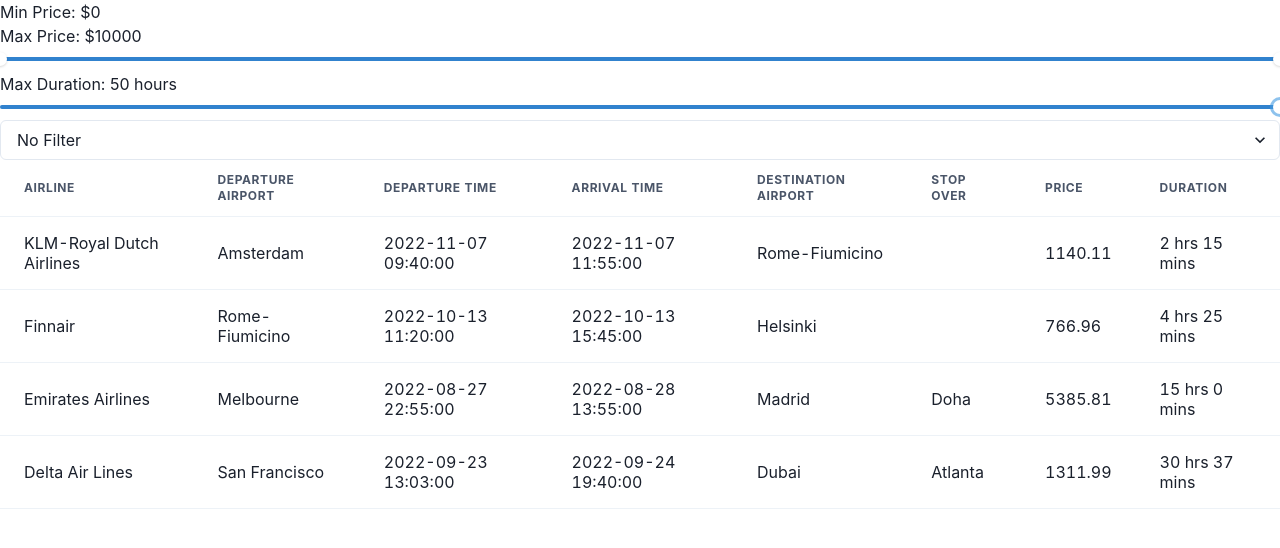
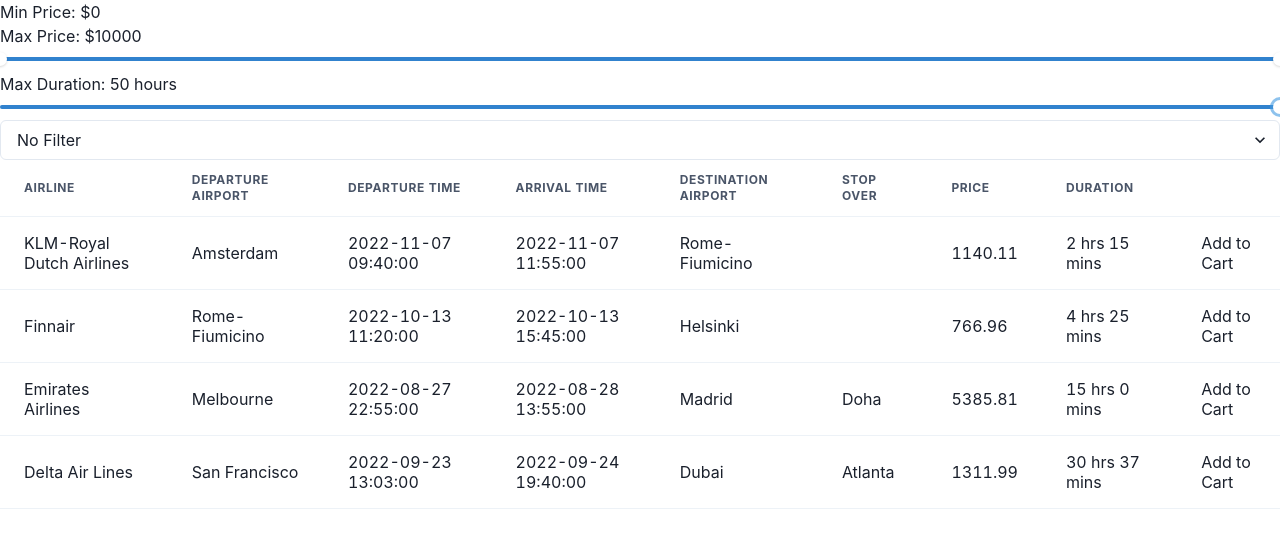
Before and after one commit to lach-j/FlightPub-3rd-Year-Project, a React (Create React App) app in the folder flightpub-ui/: page /searchResults in a window 1280 px wide. Shown: the top 548 px of the page. Built offline with nearby package versions, Linux system fonts and the light colour scheme.

Commit message:
Added add to cart button

```diff
--- a/flightpub-ui/src/pages/SearchResultsPage.tsx
+++ b/flightpub-ui/src/pages/SearchResultsPage.tsx
@@ -31,7 +31,10 @@
 import {
     TriangleDownIcon, TriangleUpIcon,
 } from '@chakra-ui/icons';
+import { Link as RouteLink, useNavigate } from 'react-router-dom';
+import { routes } from '../constants/routes';
 import React, { SyntheticEvent, useState } from 'react';
+
 const columns = [
     {accessor: 'AirlineName', Header: 'Airline'},
     {accessor: 'DepartureAirport', Header: 'Departure Airport'},
@@ -217,6 +220,7 @@
                             </Th>
                         )}
                         <Th>Duration</Th>
+                        <Th></Th>
                     </Tr>
                 </Thead>
                 <Tbody>
@@ -239,6 +243,11 @@
                                 <Td>{result[column.accessor]}</Td>
                             )}
                             <Td>{convertMsToHM(Date.parse(result.ArrivalTime) - Date.parse(result.DepartureTime))}</Td>
+                            <Td>
+                                <Link as={RouteLink} to={routes.booking}>
+                                    Add to Cart
+                                </Link>
+                            </Td>
                         </Tr>
                     )}
                 </Tbody>
```
